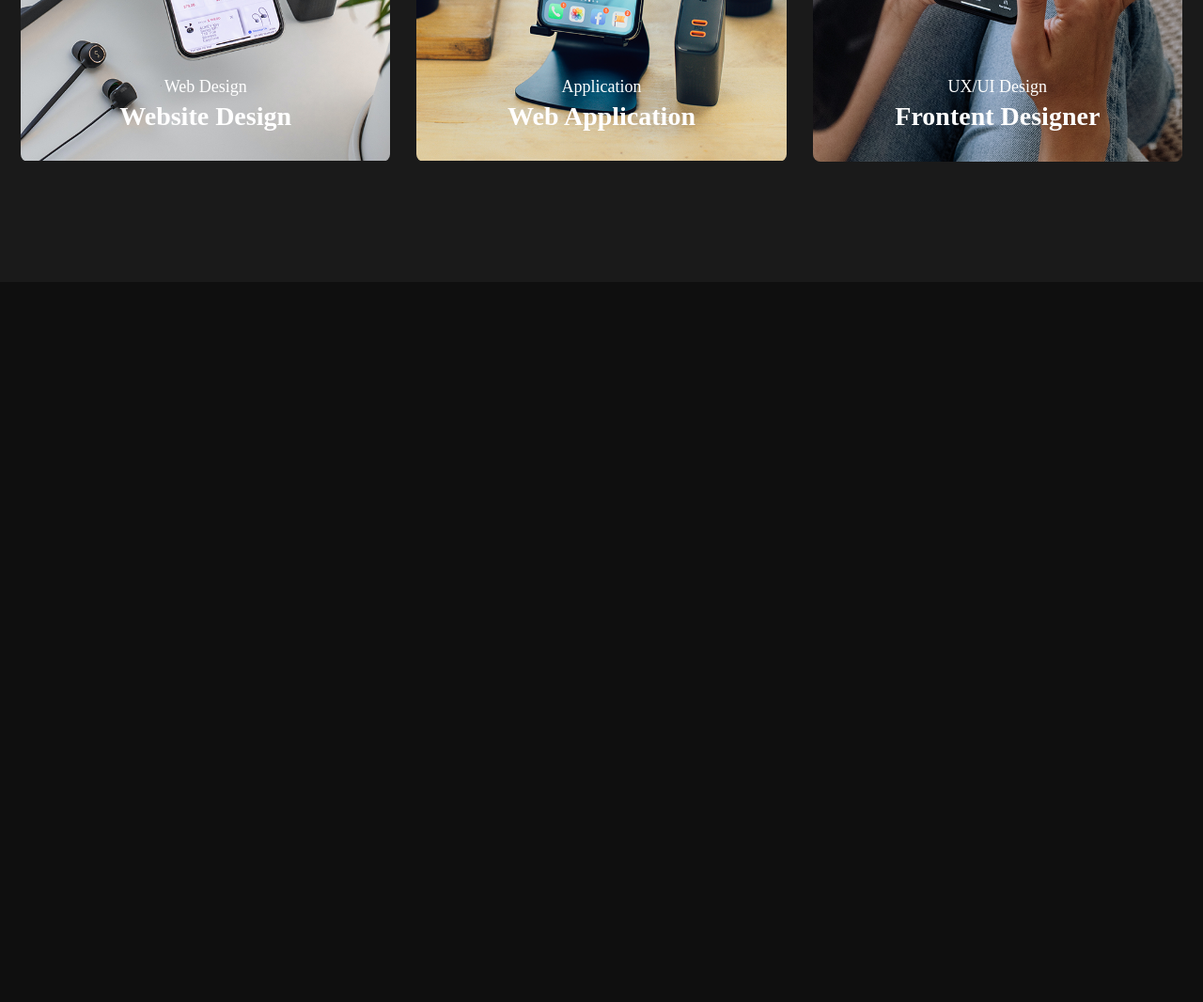
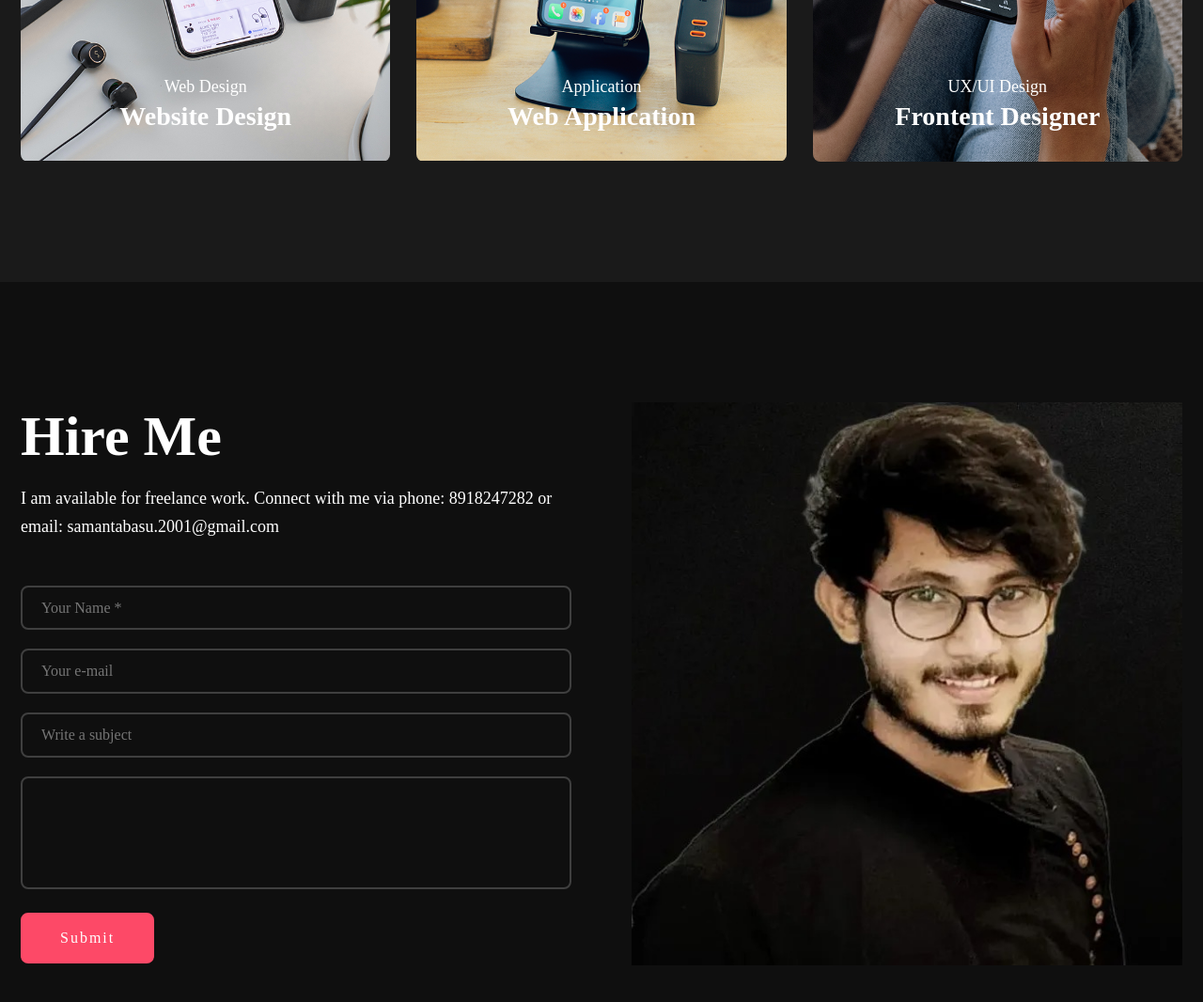
Before and after one commit to Basu19062001/Portfoilo, a plain HTML site: page index.html in a window 1280 px wide. Shown: the part 3808-4874 px from the top of the page at 94% size. Before the commit the page ends 4108 px from the top, so only its background shows below. Drawn offline with nearby package versions, Linux system fonts and the light colour scheme.

Commit message:
Contact Section added

```diff
--- a/index.html
+++ b/index.html
@@ -329,6 +329,55 @@
             </div>
         </section>
         <!-- Contact -->
+        <section class="contact section" id="contact">
+            <div class="contact__container container grid">
+                <div class="contact__content">
+                    <h2 class="section__title">Hire Me</h2>
+                    <p class="contact__description">
+                        I am available for freelance work. Connect with me via
+                        phone: <a href="tel:8918247282">8918247282</a> or
+                        email: <a href="mailto:samantabasu.2001@gmail.com">samantabasu.2001@gmail.com</a>
+                    </p>
+
+                    <form class="contact__form" id="contact-form">
+                        <div class="contact__form-input">
+                            <input type="text"
+                            name="name"
+                            placeholder="Your Name *"
+                            class="contact__input"
+                            id="contact-name">
+                        </div>
+
+                        <div class="contact__form-input">
+                            <input type="email"
+                            name="email"
+                            placeholder="Your e-mail"
+                            class="contact__input"
+                            id="contact-email">
+                        </div>
+
+                        <div class="contact__form-input">
+                            <input type="text"
+                            name="subject"
+                            placeholder="Write a subject"
+                            class="contact__input"
+                            id="contact-subject">
+                        </div>
+
+                        <div class="contact__form-input">
+                            <textarea name="message" placeholder="Your Message" id="contact-message"
+                            class="contact__input textarea" >
+
+                            </textarea>
+                        </div>
+                        <input type="submit" value="Submit" class="btn">
+                        <p class="error__message" id="error-message"></p>
+                    </form>
+                </div>
+                <img src="Images/mainIMG.jpeg" alt="" class="contact__img">
+            </div>
+        </section>
+
     </main>
     <!-- Footder -->
     <!-- Scroll Up -->
--- a/main.js
+++ b/main.js
@@ -28,3 +28,10 @@
     });
 });
 /*=================Contact Form=============== */
+
+const contactForm = document.getElementById('contact-form'),
+contactName = document.getElementById('contact-name'),
+contactEmail = document.getElementById('contact-email'),
+contactSubject = document.getElementById('contact-subject'),
+contactMessage = document.getElementById('contact-message'),
+errorMessage = document.getElementById('error-messagee');
--- a/style.css
+++ b/style.css
@@ -89,7 +89,7 @@
 
     textarea,
     input{
-        background-color: none;
+        background-color: transparent;
         border: none;
         outline: none;
     }
@@ -126,7 +126,23 @@
     .services__item{
         text-align: start;
     }
-
+    .btn{
+        display: inline-block;
+        color: var(--title-color);
+        background-color: var(--first-color);
+        border: 2px solid var(--first-color);
+        padding: 1rem 2.5rem;
+        border-radius: var(--radius);
+        font-size: var(--small-font-size);
+        font-weight: var(--weidth-500);
+        letter-spacing: 2px;
+        cursor: pointer;
+        transition: all 0.3s var(--transition);
+    }
+    .btn:hover{
+        background-color: transparent;
+        color: var(--first-color);
+    }
 
     /* Header & Nav */
 
@@ -273,7 +289,7 @@
     .portfolio__item::after,
     .portfolio__data{
         position: absolute;
-        transition: all 0.75s var(--transition);
+        transition: all 0.65s var(--transition);
     }
     .portfolio__item::after{
         content: '';
@@ -329,5 +345,47 @@
     .portfolio__image:hover .portfolio__data{
         transform: translateY(-2rem);
     }
-    /* ===== Contact =======*/
+    /* ======= Contact =======*/
+    .contact__container{
+        grid-template-columns: repeat(2,1fr);
+        align-items: center;
+        column-gap: 4rem;
+    }
+    .contact__description,
+    .contact__input{
+        font-weight: var(--weidth-400);
+    }
+    .contact__description{
+        margin-bottom: 3rem;
+    }
+    .contact__description a{
+        color: var(--title-color);
+        font-weight: var(--weidth-500);
+    }
+
+    .contact__from{
+        position: relative;
+    }
+
+    .contact__input{
+        border: 2px solid var(--border-color);
+        padding: 0.8rem 1.25rem;
+        width: 100%;
+        border-radius: var(--radius);
+        font-size: var(--small-font-size);
+        margin-bottom: 1.25rem;
+    }
+    .textarea{
+        height: 120px;
+        resize: none;
+    }
+
+    .error__message{
+        position: absolute;
+        bottom: -12%;
+        left: 0;
+        font-size: var(--small-font-size);
+        font-weight: var(--weidth-400);
+    }
+    /* ======= Footer =======*/
 }
```
